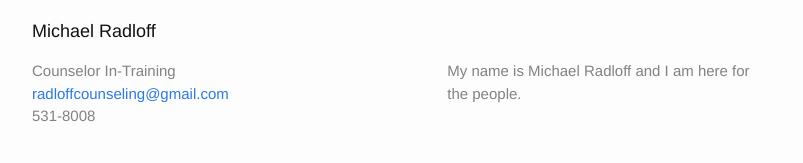
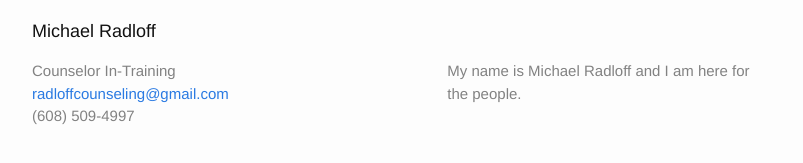
Before and after one commit to mradloff/mradloff, a Jekyll site: the page built from pages/about.md, in a window 1280 px wide. Shown: the part 395-558 px from the top of the page, without its empty margins (238-1041 px from the left). Built offline with Jekyll 4.4.1, drawn with Linux system fonts in a browser that asks for light colours.

Commit message:
update phone number

```diff
--- a/_config.yml
+++ b/_config.yml
@@ -17,7 +17,7 @@ title: Michael Radloff, Counselor In-Training
 name: Michael Radloff
 personal_title: Counselor In-Training
 email: radloffcounseling@gmail.com
-phone: 531-8008
+phone: (608) 509-4997
 description: > # this means to ignore newlines until "baseurl:"
   My name is Michael Radloff and I am here for the people.
 baseurl: "" # the subpath of your site, e.g. /blog
```
